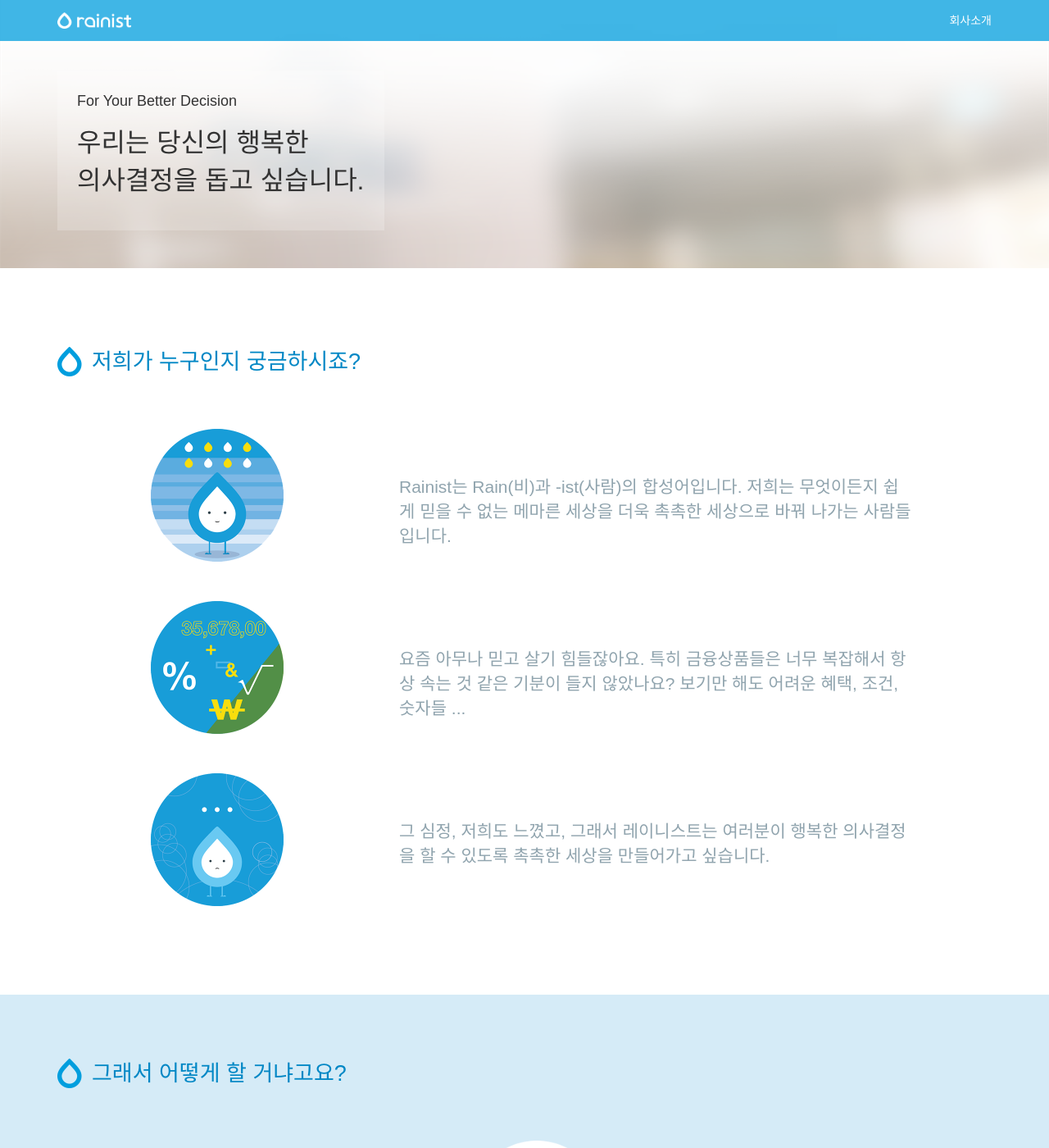
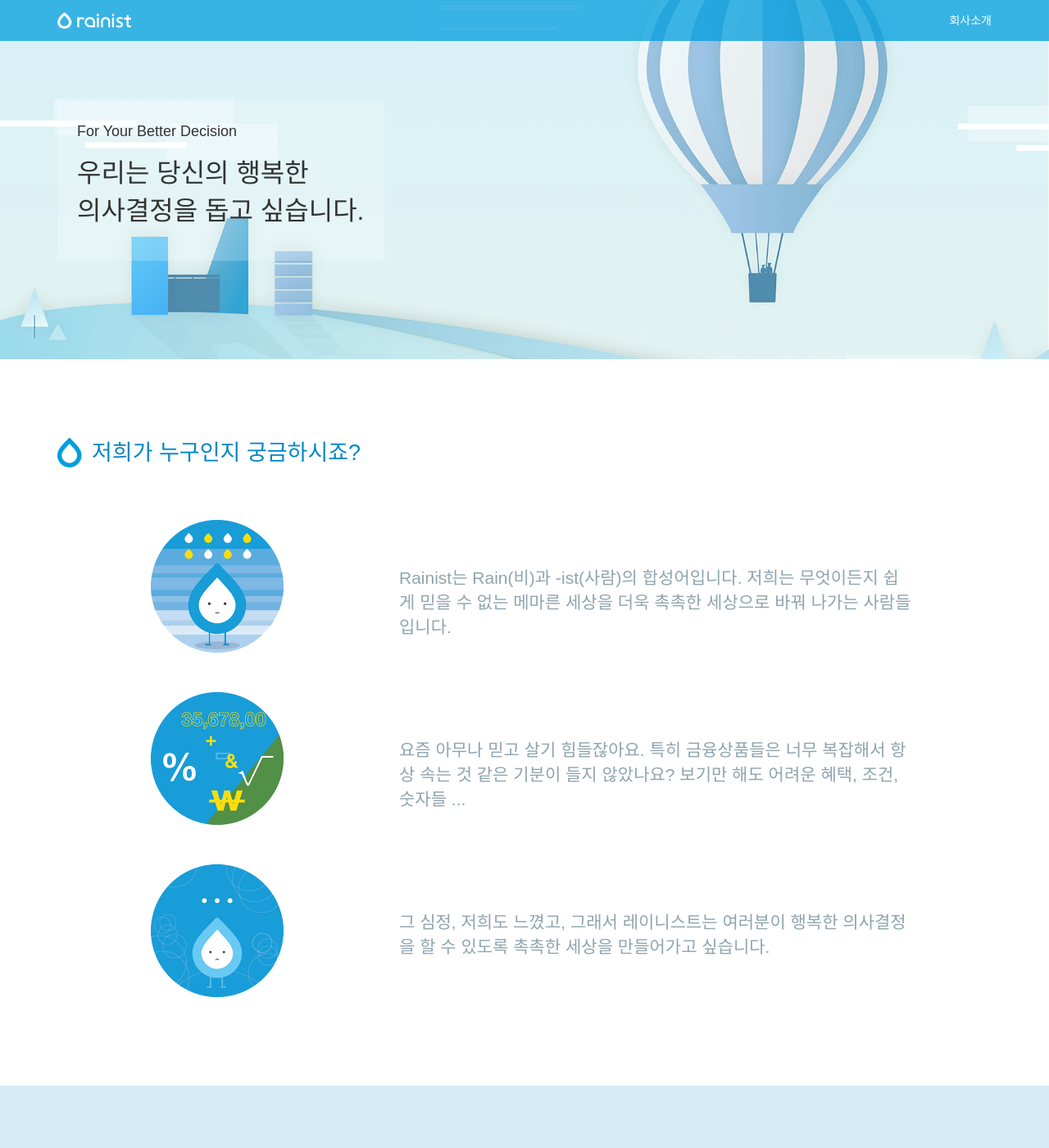
Before and after one commit to gpeddler/rainist.github.io, a Jekyll site: the page built from index.html, in a window 1280 px wide and 1400 px high. Shown: the whole window at 82% size. Built offline with Jekyll 4.4.1, drawn with Linux system fonts in a browser that asks for light colours; nearby versions of some CDN libraries; the list of posts is cut into pages by our own code; some of the changed text lies outside the part shown.

Commit message:
fix(index): fix background image of index page
메인 화면의 일러스트를 수정하였고, 기타 세부적인 디자인 요소를 수정하였습니다.

```diff
--- a/css/style.css
+++ b/css/style.css
@@ -32,6 +32,10 @@
   br {
     display: none;
   }
+}
+
+li {
+  list-style: none;
 }
 
 /* Header
@@ -174,8 +178,8 @@
 -------------------------------------------------- */
 
 .philosophy {
-  padding-top: 50px;
-  padding-bottom: 46px;
+  padding-top: 87px;
+  padding-bottom: 120px;
   background-size: cover;
   background-repeat: no-repeat;
   background-image: url('../assets/bg.png');
@@ -331,14 +335,20 @@
   font-weight: normal;
 }
 
-/* Team - Dev
--------------------------------------------------- */
-.team {
+/* Pages */
+.page {
   padding-top: 98px;
   padding-bottom: 45px;
   color: #90a4ae;
 }
 
-.team h2 {
+.page h2 {
   text-align: center;
+  font-weight: normal;
 }
+
+/* Recruit
+-------------------------------------------------- */
+.recruit .tabs {
+  margin-top: 48px;
+}
--- a/index.html
+++ b/index.html
@@ -132,11 +132,11 @@
                             </p>
                         </div>
                     </li>
-                    <li class="map-list-item col-md-12 col-sm-6 col-xs-12" onclick="updateMap(37.4754049, 126.9885148, 'Orange Farm')">
+                    <li class="map-list-item col-md-12 col-sm-6 col-xs-12" onclick="updateMap(37.5207330, 126.9269370, '코스콤 핀테크 인큐베이팅 센터')">
                         <div class="map-item">
                             <h3>경영지원팀</h3>
                             <p>
-                                서울특별시 서초구 남부순환로 289길 5 삼영빌딩 1층 스마일게이트 오렌지팜 105호
+                                서울특별시 영등포구 국제금융로 6길 33 여의도백화점 5층 코스콤 핀테크 인큐베이팅 센터
                             </p>
                         </div>
                     </li>
```
Also changed, not shown: assets/bg.png.
